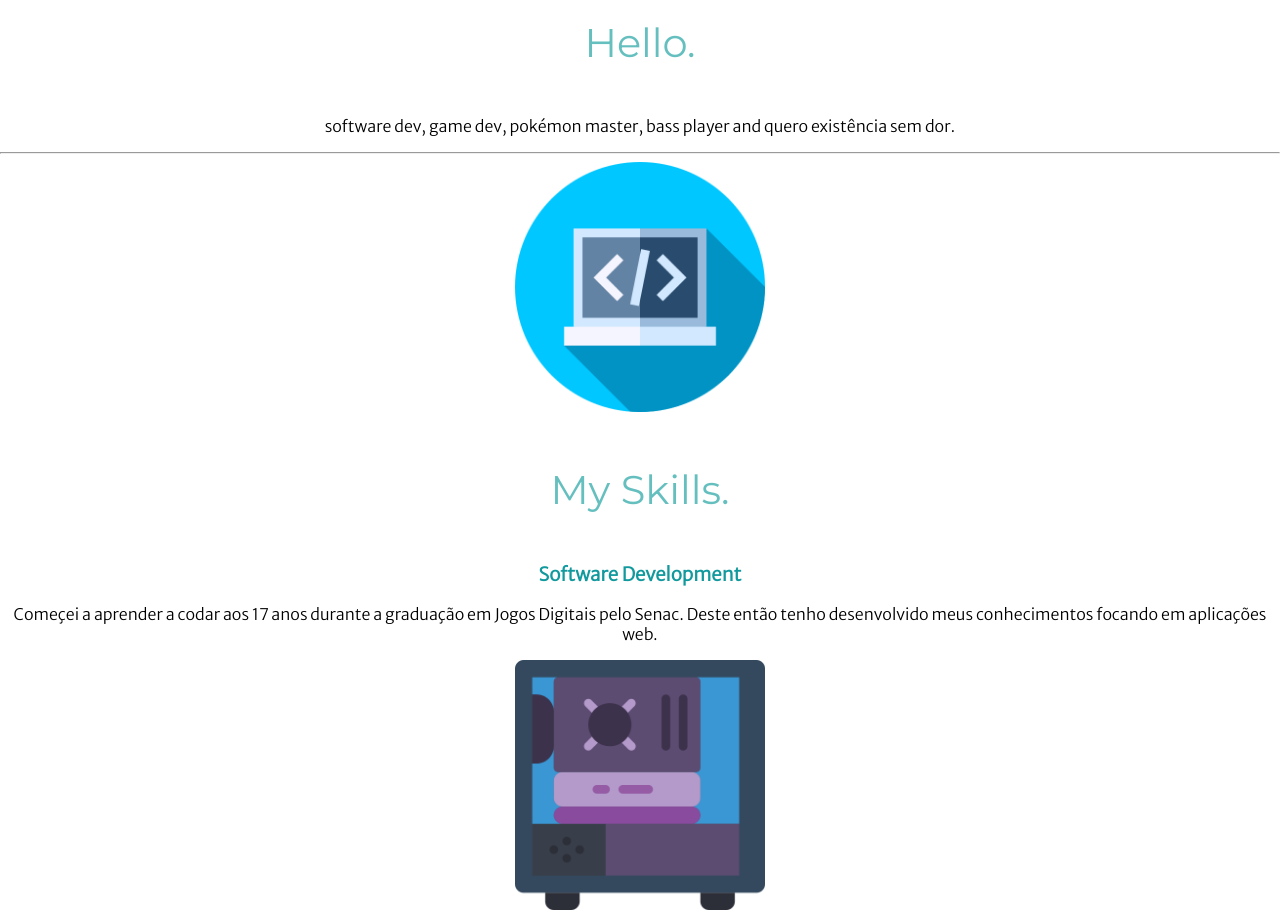
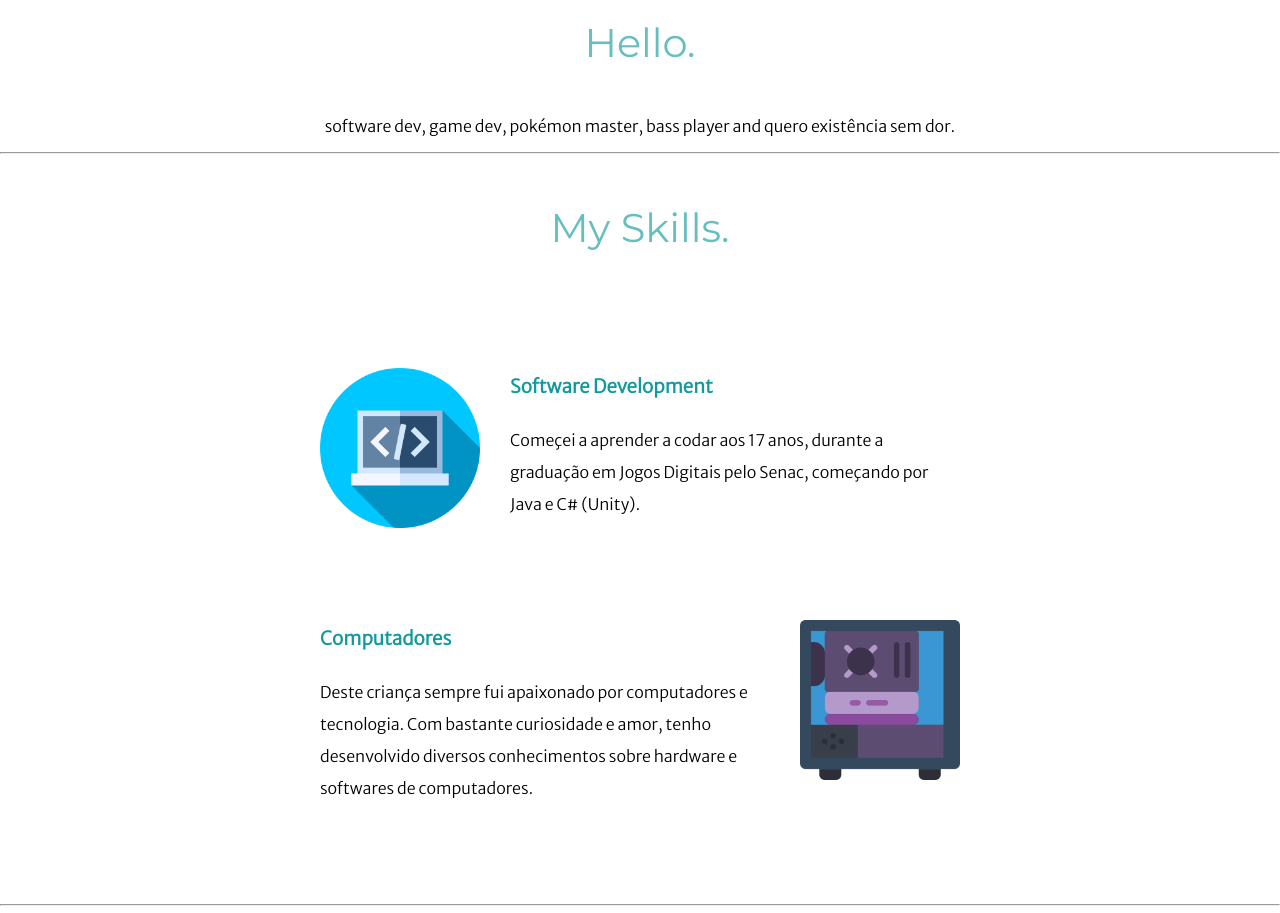
Before and after one commit to imloris/web-development-bootcamp, a plain HTML site: page css - personal site/index.html in a window 1280 px wide. Shown: the part 1133-2046 px from the top of the page. Drawn offline with Linux system fonts and the light colour scheme.

Commit message:
skill row css

```diff
--- a/css - personal site/css/styles.css
+++ b/css - personal site/css/styles.css
@@ -52,4 +52,21 @@ a {
 }
 
 .code {
+	width: 25%;
+	float: left;
+
+	margin-right: 30px;
 }
+
+.pc {
+	width: 25%;
+	float: right;
+	margin-left: 30px;
+}
+
+.skill-row {
+	width: 50%;
+	margin: 100px auto;
+	text-align: left;
+	line-height: 2;
+}
--- a/css - personal site/index.html
+++ b/css - personal site/index.html
@@ -51,30 +51,17 @@
 			</div>
 			<hr />
 			<div class="skills">
+				<h2>My Skills.</h2>
 				<div class="skill-row">
-					<img
-						class="code"
-						width="250px"
-						height="250px"
-						src="images/programming.png"
-						alt=""
-					/>
-					<h2>My Skills.</h2>
+					<img class="code" src="images/programming.png" alt="" />
 					<h3>Software Development</h3>
 					<p>
-						Começei a aprender a codar aos 17 anos durante a graduação em Jogos
-						Digitais pelo Senac. Deste então tenho desenvolvido meus
-						conhecimentos focando em aplicações web.
+						Começei a aprender a codar aos 17 anos, durante a graduação em Jogos
+						Digitais pelo Senac, começando por Java e C# (Unity).
 					</p>
 				</div>
 				<div class="skill-row">
-					<img
-						class="pc"
-						width="250px"
-						height="250px"
-						src="images/pc.png"
-						alt=""
-					/>
+					<img class="pc" src="images/pc.png" alt="" />
 					<h3>Computadores</h3>
 					<p>
 						Deste criança sempre fui apaixonado por computadores e tecnologia.
```
